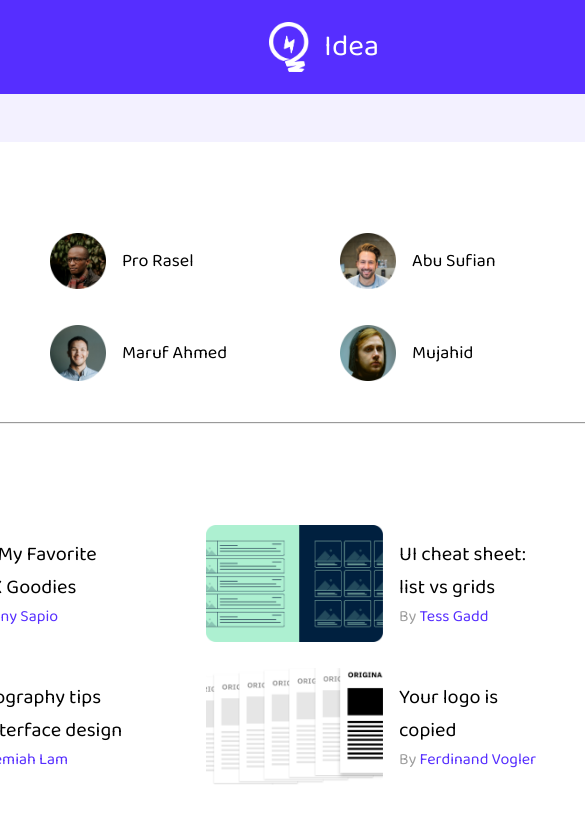
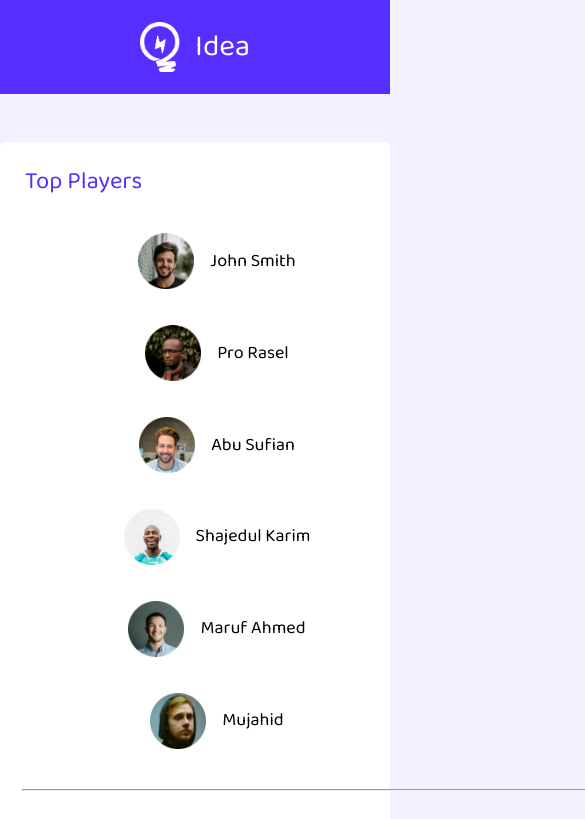
Before and after one commit to jfmemon/leader-board-1, a plain HTML site: page index.html in a window 390 px wide. Shown: the top 819 px of the page, 585 px wide, since content can reach past the window. Drawn offline with Linux system fonts and the light colour scheme; a web font is replaced by a local one.

Commit message:
some responsive

```diff
--- a/style.css
+++ b/style.css
@@ -280,3 +280,67 @@ hr{
 .time{
     color: #ED6B4F;
 }
+
+
+
+/* -----------------------
+Media query
+----------------------- */
+
+
+@media only screen and (max-width:688px) {
+
+    main{
+        width: 100%;
+    }
+
+    .navbar{
+        width: 100%;
+    }
+    .navitem{
+        display: none;
+    }
+
+    .navicon{
+        justify-content: center;
+        width: 100%;
+    }
+
+    .top-players{
+        width: 100%;
+        justify-content: center;
+        align-items: center;
+    }
+
+    .players{
+        display: flex;
+        flex-direction: column;
+        justify-content: center;
+        align-items: center;
+        width: 100%;
+    }
+
+    .blogs{
+        display: flex;
+        flex-direction: column;
+        width: 100%;
+        justify-content: center;
+    }
+
+    .top-courses{
+        width: 100%;
+        justify-content: center;
+    }
+
+    .courses{
+        display: flex;
+        flex-direction: column;
+        width: 100%;
+        justify-content: center;
+        margin: 0;
+    }
+
+    .course-container{
+        width: 100%;
+    }
+}
```
